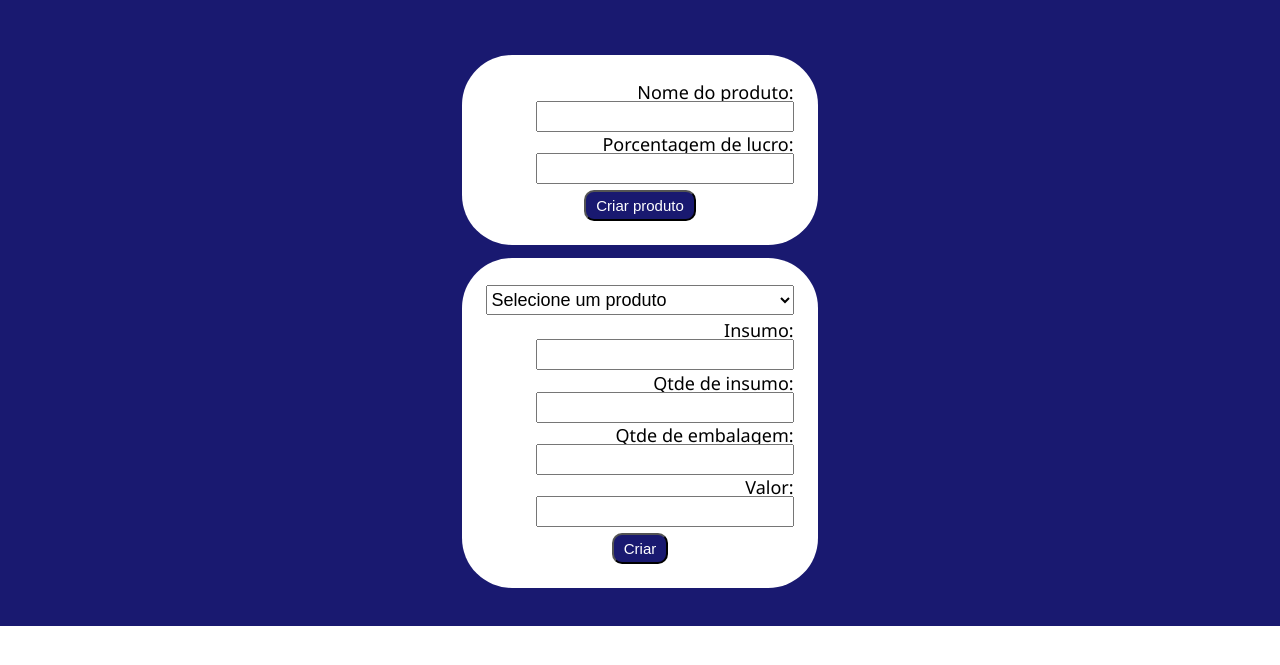
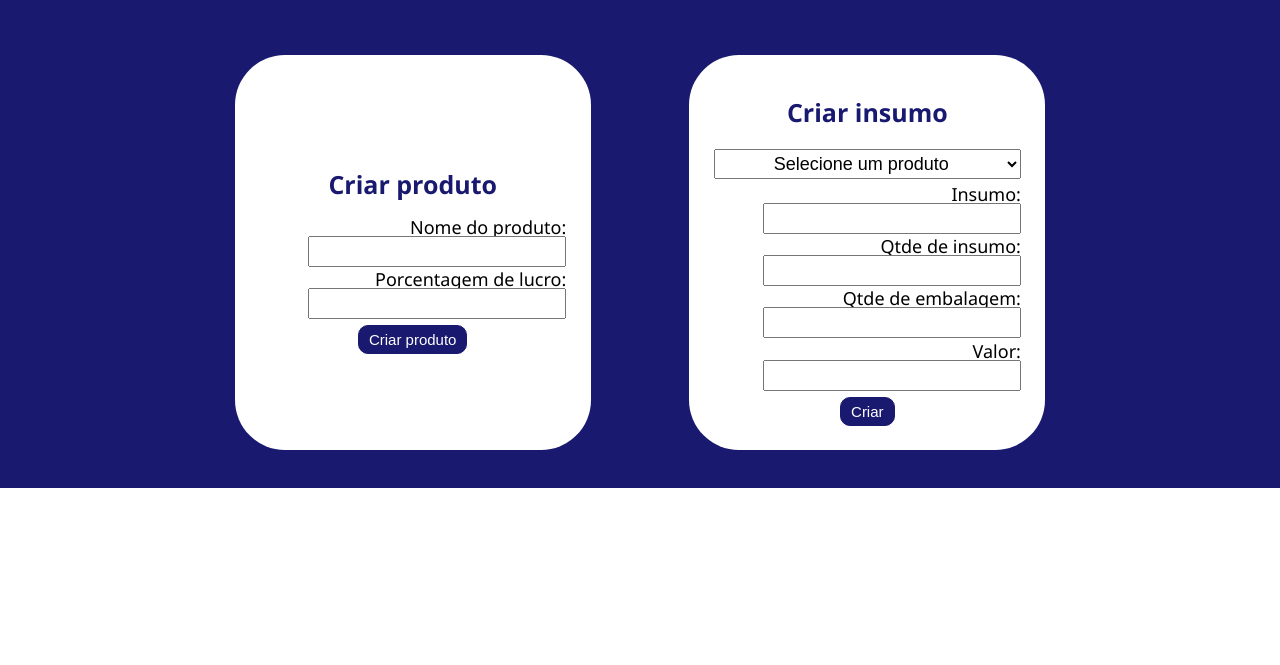
Before and after one commit to lucas-olmelo/calculadora-de-custos, a plain HTML site: page index.html in a window 1280 px wide. Shown: the part 69-734 px from the top of the page. Drawn offline with Linux system fonts and the light colour scheme.

Commit message:
Mudanças no design

```diff
--- a/css/styles.css
+++ b/css/styles.css
@@ -23,13 +23,17 @@ body {
 .container_forms {
     background-color: midnightblue;
     padding: 2%;
+    display: flex;
+    flex-direction: row;
+    justify-content: center;
 }
 
 .container_produto, .container_insumo {
     font-size: 18px;
-    margin: 1% auto;
+    margin: 1% 4%;
     display: flex;
     justify-content: center;
+    align-items: center;
     background-color: white;
     width: 25%;
     padding: 2%;
@@ -61,6 +65,7 @@ select {
     height: 30px;
     margin: 1% auto;
     font-size: 18px;
+    text-align: center;
 }
 
 input:focus, select:focus {
@@ -76,6 +81,7 @@ button {
     padding: 5px 10px;
     background-color: midnightblue;
     color: white;
+    border: 1px solid midnightblue;
     border-radius: 10px;
     cursor: pointer;
 }
@@ -90,6 +96,12 @@ button {
 
 .desativado {
     display: none;
+}
+
+h2 {
+    color: midnightblue;
+    font-size: 25px;
+    font-weight: bold;
 }
 
 h3 {
--- a/index.html
+++ b/index.html
@@ -14,6 +14,7 @@
     <div class="container_forms">
         <div class="container_produto">
             <form action="" method="post" id="form_produto">
+                <h2>Criar produto</h2>
                 <div class="inputs_produto">
                     <div class="input_line">
                         <label for="">Nome do produto:</label>
@@ -29,6 +30,7 @@
         </div>
         <div class="container_insumo">
             <form action="" method="post" id="form_insumo">
+                <h2>Criar insumo</h2>
                 <select name="" id="produto" required>
                     <option value="">Selecione um produto</option>
                 </select>
```
